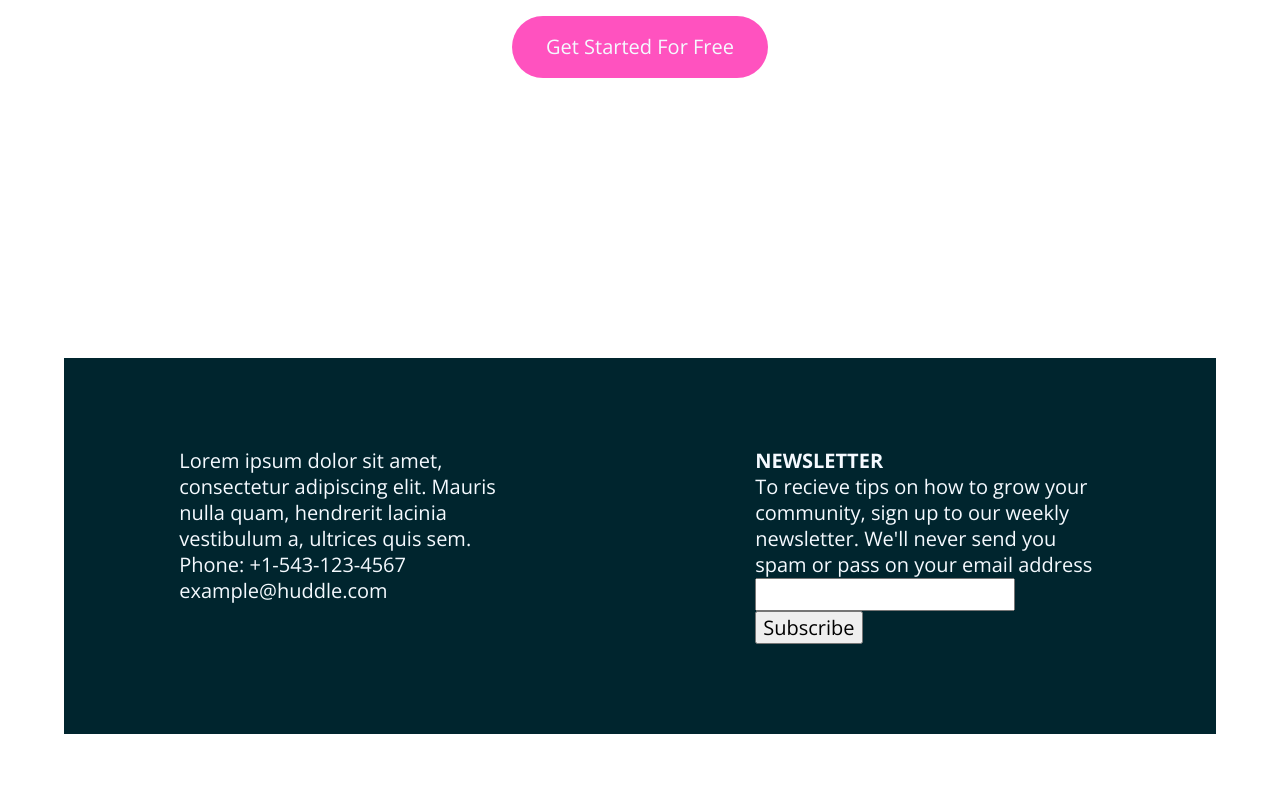
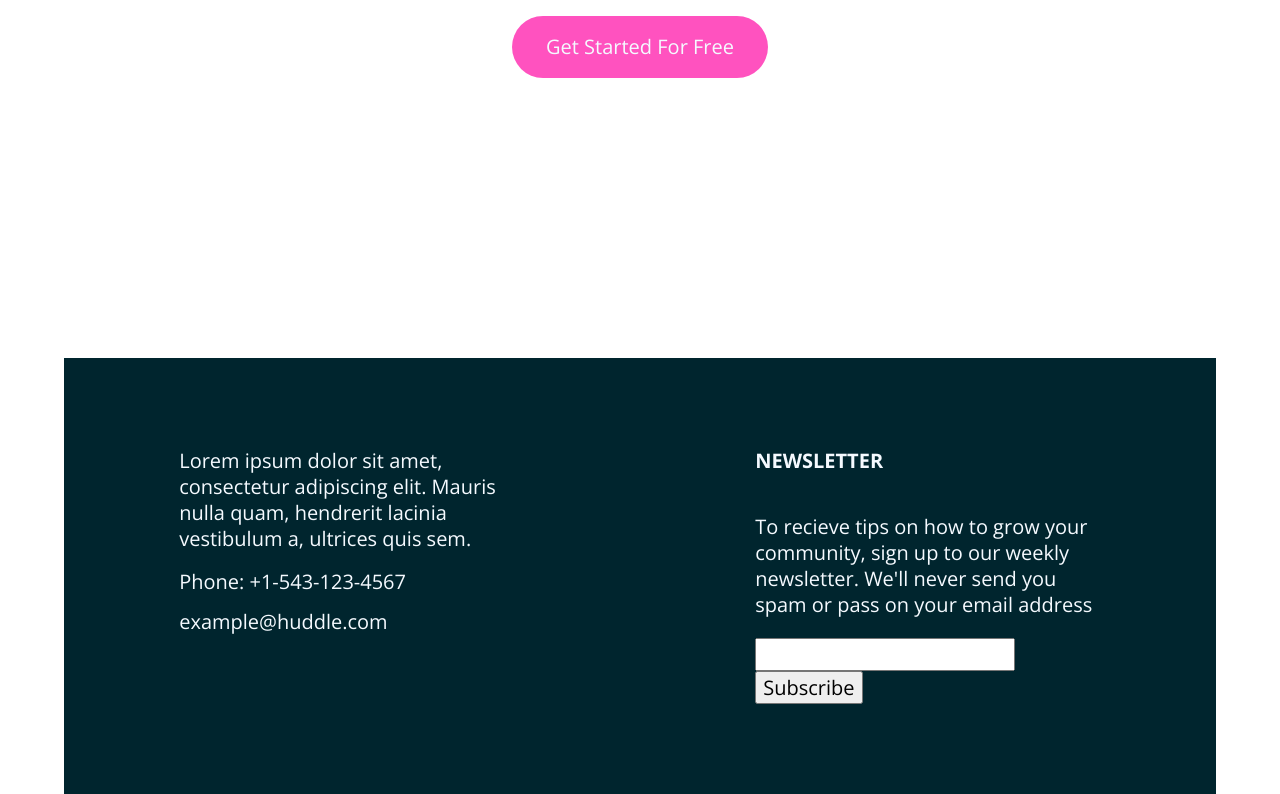
Before and after one commit to cornelia-schulz/frontend-mentor-huddle-alternating-sections, a Vue app: page / in a window 1280 px wide. Shown: the part 2622-3416 px from the top of the page. Before the commit the page ends 3356 px from the top, so only its background shows below. Built offline with nearby package versions, Linux system fonts and the light colour scheme.

Commit message:
updated footer

```diff
--- a/src/assets/css/app.scss
+++ b/src/assets/css/app.scss
@@ -227,12 +227,25 @@ $weightMedium: 600;
       width: 30%;
       margin-left: 10%;
 
+      .logo {
+        padding-bottom: 1em;
+      }
+
       .logo g {
         fill: $neutralBlue;
       }
 
       .contact {
         display: flex;
+        line-height: 1em;
+
+        .icon {
+          padding-right: 3%;
+        }
+      }
+
+      p{
+        padding-bottom: 1em;
       }
     }
 
@@ -240,5 +253,12 @@ $weightMedium: 600;
       width: 30%;
       margin-right: 10%;
 
+      h3 {
+        padding-bottom: 2em;
+      }
+
+      p {
+        padding-bottom: 1em;
+      }
     }
   }
--- a/src/assets/css/reset.css
+++ b/src/assets/css/reset.css
@@ -96,7 +96,3 @@ hr {
     margin:1em 0;
     padding:0;
 }
-
-input, select {
-    vertical-align:middle;
-}
--- a/src/components/footer.vue
+++ b/src/components/footer.vue
@@ -6,12 +6,12 @@
         <Logo class="logo" />
         <p>Lorem ipsum dolor sit amet, consectetur adipiscing elit. Mauris nulla quam, hendrerit lacinia vestibulum a, ultrices quis sem.</p>
         <div class="contact">
-          <Phone />
-          <p>Phone: +1-543-123-4567</p>
+          <Phone class="icon" />
+          <p> Phone: +1-543-123-4567</p>
         </div>
         <div class="contact">
-          <Email />
-          <p>example@huddle.com</p>
+          <Email class="icon" />
+          <p> example@huddle.com</p>
         </div>
       </div>
       <div class="newsletter">
```
